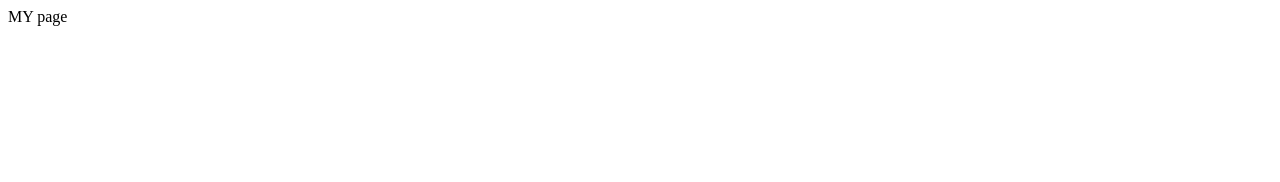
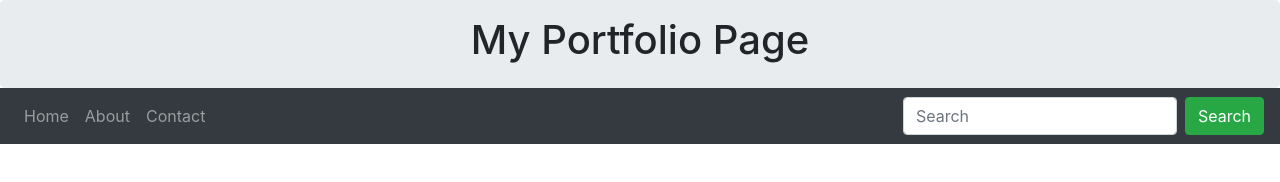
Before and after one commit to AdefabiAdekunle/Portfolio-page, a plain HTML site: page index.html in a window 1280 px wide. Drawn offline with nearby package versions, Linux system fonts and the light colour scheme.

Commit message:
first commit

```diff
--- a/index.html
+++ b/index.html
@@ -1,12 +1,39 @@
 <!DOCTYPE html>
 <html lang="en">
-<head>
-    <meta charset="UTF-8">
-    <meta name="viewport" content="width=device-width, initial-scale=1.0">
-    <meta http-equiv="X-UA-Compatible" content="ie=edge">
-    <title>Document</title>
+ <head>
+  <title>Portfolio | Adefabi Adekunle</title>
+  <meta charset="utf-8">
+  <meta name="viewport" content="width=device-width, initial-scale=1">
+  <link rel="stylesheet" href="https://maxcdn.bootstrapcdn.com/bootstrap/4.3.1/css/bootstrap.min.css">
+  <script src="https://ajax.googleapis.com/ajax/libs/jquery/3.4.1/jquery.min.js"></script>
+  <script src="https://cdnjs.cloudflare.com/ajax/libs/popper.js/1.14.7/umd/popper.min.js"></script>
+  <script src="https://maxcdn.bootstrapcdn.com/bootstrap/4.3.1/js/bootstrap.min.js"></script>
 </head>
 <body>
-  MY page
+   <div class="jumbotron text-center p-3" style="margin-bottom:0">
+        <h1>My Portfolio Page</h1>
+   </div>
+   <nav class="navbar navbar-expand-sm bg-dark navbar-dark">
+        <button class="navbar-toggler" type="button" data-toggle="collapse" data-target="#collapsibleNavbar">
+          <span class="navbar-toggler-icon"></span>
+        </button>
+        <div class="collapse navbar-collapse" id="collapsibleNavbar">
+          <ul class="navbar-nav">
+            <li class="nav-item">
+              <a class="nav-link" href="./index.html">Home</a>
+            </li>
+            <li class="nav-item">
+              <a class="nav-link" href="./about.html">About</a>
+            </li>
+            <li class="nav-item">
+              <a class="nav-link" href="./contact.html">Contact</a>
+            </li>
+          </ul>
+        </div>
+        <form class="form-inline" action="/action_page.php">
+            <input class="form-control mr-sm-2" type="text" placeholder="Search">
+            <button class="btn btn-success" type="submit">Search</button>
+          </form>
+    </nav>
 </body>
 </html>
```
Also changed, not shown: 1 other file.
